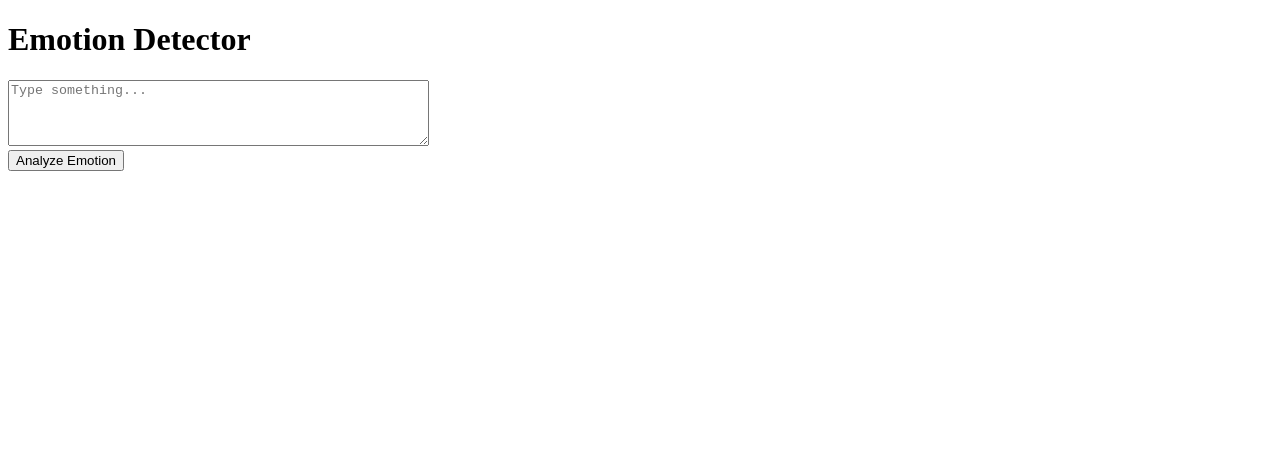
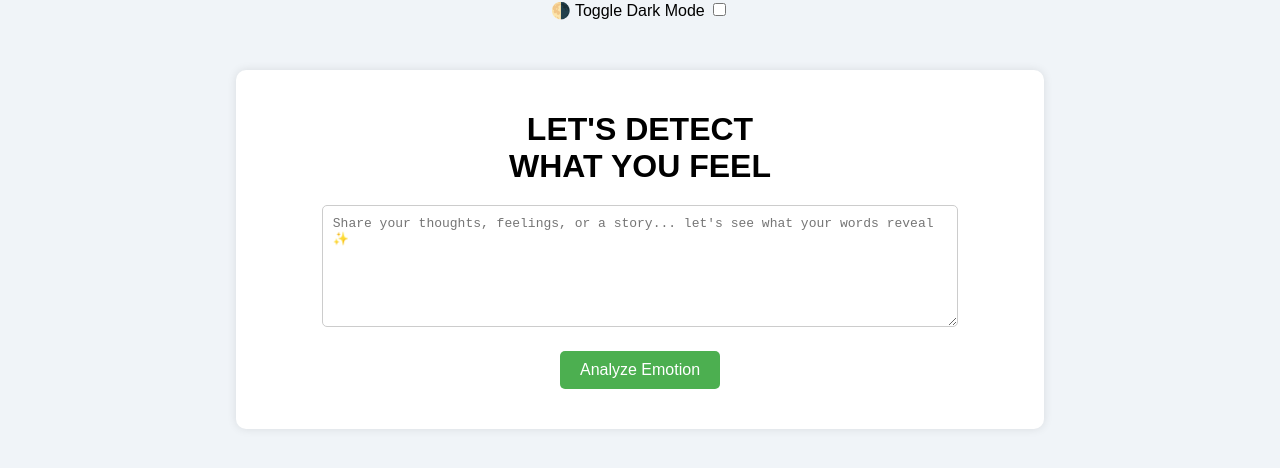
Before and after one commit to MAY-DAY-419/EMOTION.TRACKER, a plain HTML site: page index.html in a window 1280 px wide. Drawn offline with Linux system fonts and the light colour scheme.

Commit message:
Update index.html

```diff
--- a/index.html
+++ b/index.html
@@ -4,16 +4,32 @@
   <meta charset="UTF-8" />
   <meta name="viewport" content="width=device-width, initial-scale=1.0"/>
   <title>Emotion Detector</title>
+  <link rel="stylesheet" href="style.css" />
 </head>
 <body>
-  <h1>Emotion Detector</h1>
-  <textarea id="textInput" placeholder="Type something..." rows="4" cols="50"></textarea><br/>
-  <button onclick="getEmotion()">Analyze Emotion</button>
+  <div class="theme-toggle">
+    <span class="mode-label">🌗 Toggle Dark Mode</span>
+    <label class="switch">
+      <input type="checkbox" id="modeToggle" onchange="toggleTheme()">
+      <span class="slider"></span>
+    </label>
+  </div>
 
-  <p id="loading" style="display: none;">Analyzing...</p>
-  <p id="result"></p>
-  <div id="emotionDetails"></div>
+  <div class="container fade-in">
+    <h1>LET'S DETECT<br>WHAT YOU FEEL</h1>
+    <textarea id="textInput" placeholder="Share your thoughts, feelings, or a story... let's see what your words reveal ✨"></textarea><br/>
+    <button onclick="getEmotion()">Analyze Emotion</button>
+
+    <p id="loading" style="display: none;">Analyzing...</p>
+    <p id="result" class="fade-in-section"></p>
+    <div id="emotionDetails" class="fade-in-section"></div>
+  </div>
 
   <script src="script.js"></script>
+  <script>
+    function toggleTheme() {
+      document.body.classList.toggle("dark");
+    }
+  </script>
 </body>
 </html>
```
